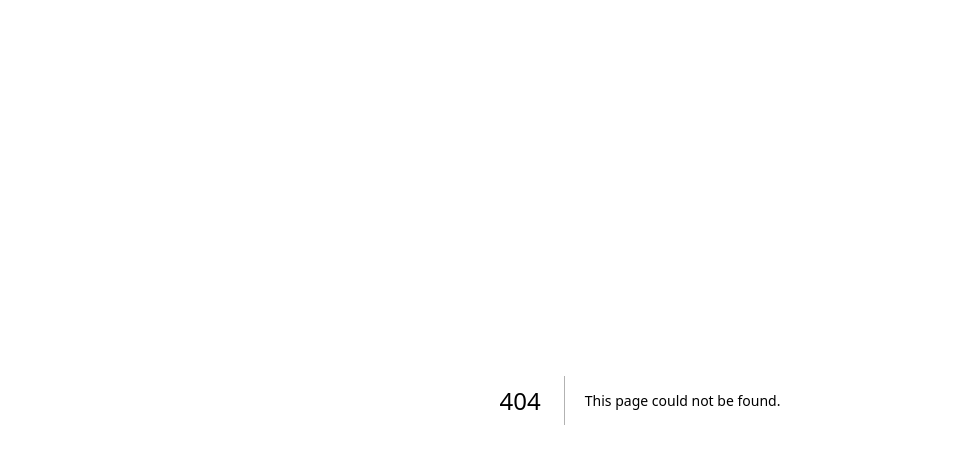
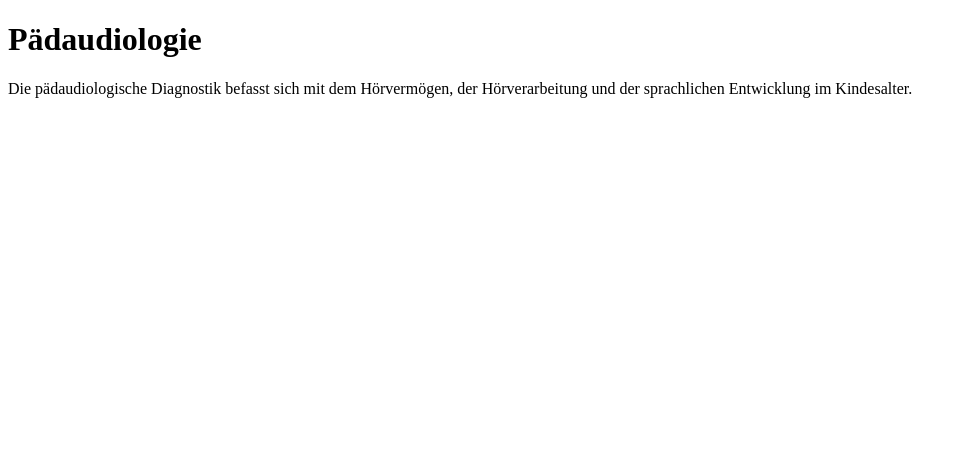
Before and after one commit to OliverWeise656/praxis-website, a Next.js app: page /leistungen/paedaudiologie in a window 1280 px wide. Before the commit this address had no page. Shown: the top 464 px of the page, without its empty margins (0-967 px from the left). Built offline with nearby package versions, Linux system fonts and the light colour scheme.

Commit message:
Add Paedaudiologie page with metadata and content

```diff
--- /dev/null
+++ b/src/app/leistungen/paedaudiologie/page.tsx
@@ -0,0 +1,20 @@
+import { Metadata } from "next";
+
+export const metadata: Metadata = {
+  title: "Pädaudiologie Stuttgart | Hör- & Sprachdiagnostik für Kinder",
+  description:
+    "Pädaudiologische Diagnostik in Stuttgart: Hörvermögen, Sprachentwicklung und AVWS-Abklärung bei Kindern.",
+};
+
+export default function PaedaudiologiePage() {
+  return (
+    <main className="prose max-w-3xl mx-auto p-8">
+      <h1>Pädaudiologie</h1>
+
+      <p>
+        Die pädaudiologische Diagnostik befasst sich mit dem Hörvermögen, der
+        Hörverarbeitung und der sprachlichen Entwicklung im Kindesalter.
+      </p>
+    </main>
+  );
+}
```
